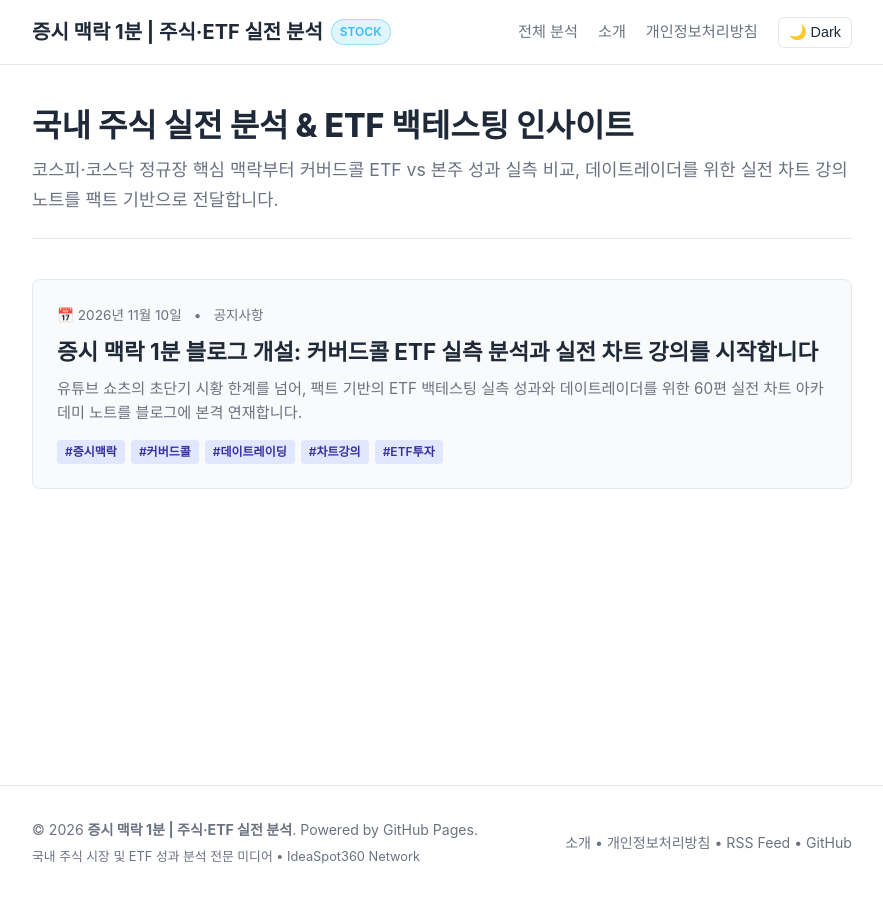
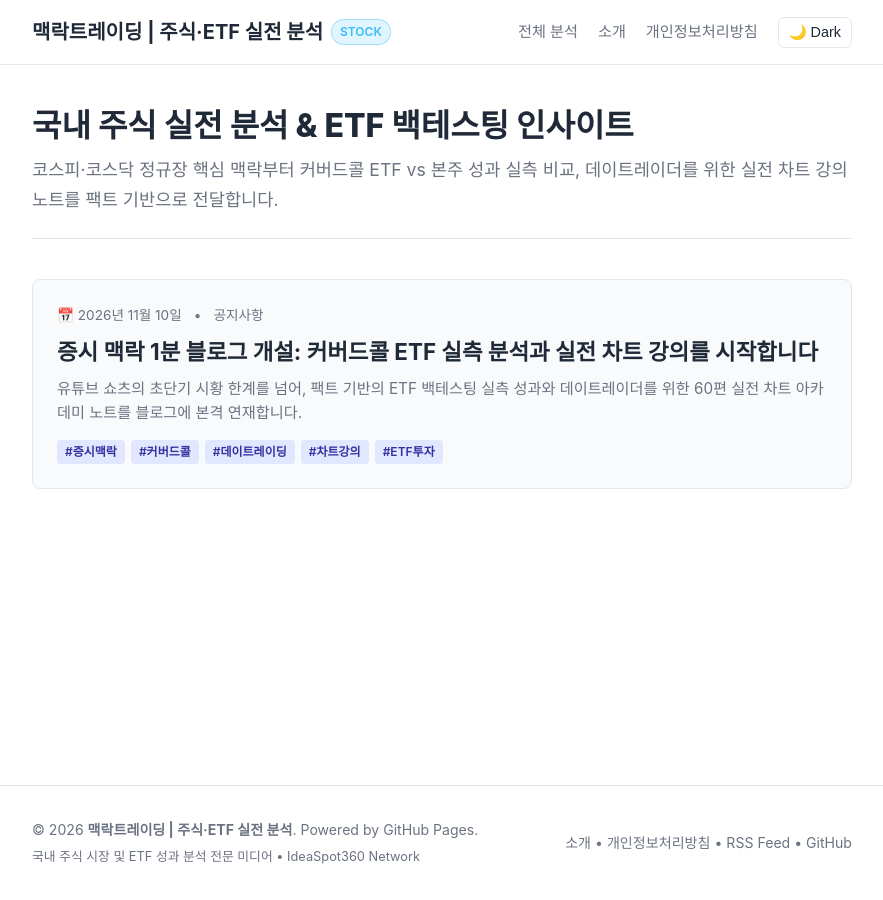
Before and after one commit to ideaspot360/stock, a Jekyll site: the page built from index.html, in a window 1280 px wide. Shown: the whole page, without its empty margins (198-1081 px from the left). Built offline with Jekyll 4.4.1, drawn with Linux system fonts in a browser that asks for light colours.

Commit message:
docs: align blog branding with new channel name Alpha Context (맥락트레이딩)

```diff
--- a/_config.yml
+++ b/_config.yml
@@ -1,5 +1,5 @@
 # Site settings
-title: 증시 맥락 1분 | 주식·ETF 실전 분석
+title: 맥락트레이딩 | 주식·ETF 실전 분석
 subtitle: 월배당 커버드콜 백테스팅 & 데이트레이더 실전 차트 강의
 email: everhashk@gmail.com
 description: >-
```
Also changed, not shown: README.md.
